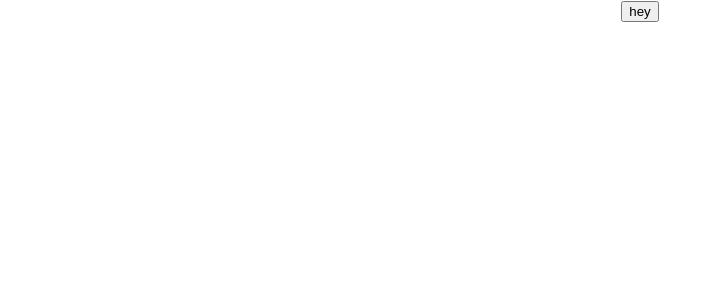
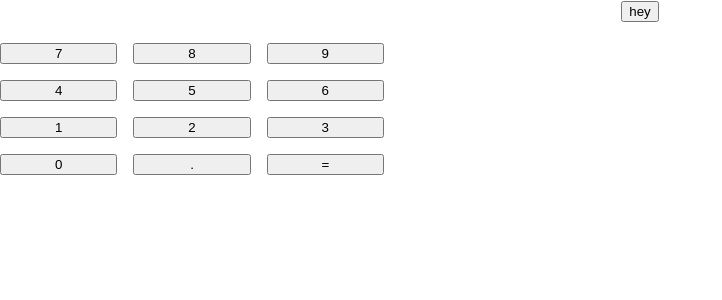
Before and after one commit to lunay-y/Sailor-Moon-Calculator, a React (Create React App) app: page / in a window 1280 px wide. Shown: the top 300 px of the page, without its empty margins (0-722 px from the left). Built offline with nearby package versions, Linux system fonts and the light colour scheme.

Commit message:
numbers created grid css.module

```diff
--- a/src/components/App/App.js
+++ b/src/components/App/App.js
@@ -1,10 +1,12 @@
 import "./App.css";
 import Button from "../Button/Button.js";
+import Calculator from "../Calculator/Calculator.js";
 
 function App() {
    return (
       <div className="App">
          <Button text="hey" />
+         <Calculator />
       </div>
    );
 }
--- /dev/null
+++ b/src/components/Calculator/Calculator.js
@@ -0,0 +1,19 @@
+import React from "react";
+import Button from "../Button/Button.js";
+import css from "./Calculator.module.css";
+
+function Calculator({ total }) {
+   const numbers = [7, 8, 9, 4, 5, 6, 1, 2, 3, 0, ".", "="];
+   return (
+      <div className={css.Calculator}>
+         <h1>{total}</h1>
+         <div className={css.numbersContainer}>
+            {numbers.map(function (number) {
+               return <Button key={number} text={number} />;
+            })}
+         </div>
+      </div>
+   );
+}
+
+export default Calculator;
--- /dev/null
+++ b/src/components/Calculator/Calculator.module.css
@@ -0,0 +1,10 @@
+/* .calculator {
+   width: 30vw;
+} */
+
+.numbersContainer {
+   display: grid;
+   grid-template-columns: repeat(3, 1fr);
+   gap: 1em;
+   width: 30vw;
+}
```
